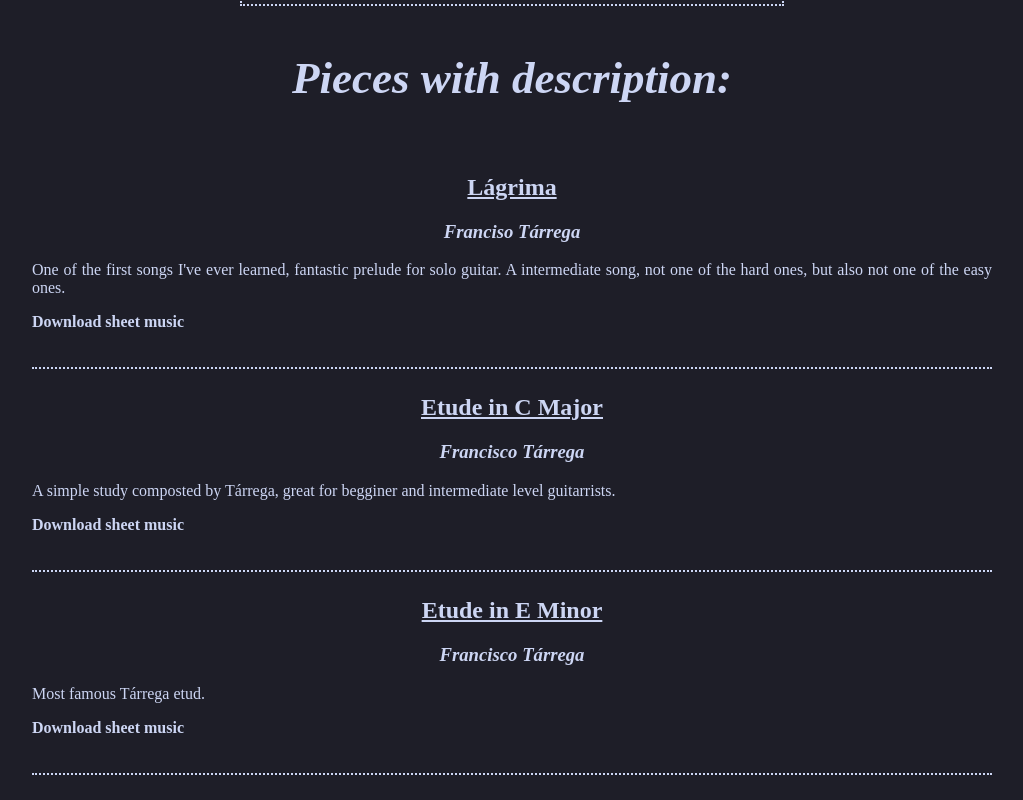
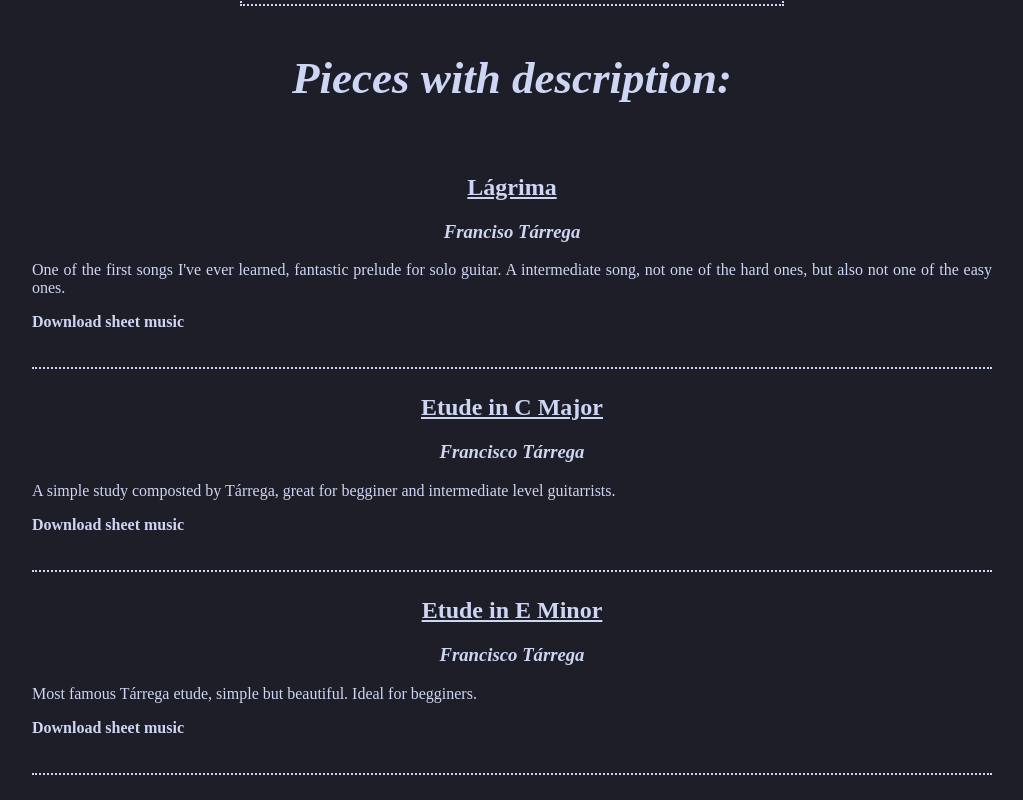
Before and after one commit to pchagas72/personal_website, a React (Vite) app: page /repertoir in a window 1280 px wide. Shown: the part 1209-2009 px from the top of the page, without its empty margins (128-1151 px from the left). Built offline with nearby package versions, Linux system fonts and the light colour scheme.

Commit message:
Fixed some glitch in pieces.json, added repertoir redirect button in homepage, and updated README

```diff
--- a/src/markdown/repertoir/pieces.json
+++ b/src/markdown/repertoir/pieces.json
@@ -1 +1 @@
-[["Lágrima\n","Franciso Tárrega\n","One of the first songs I've ever learned, fantastic prelude for solo guitar. A intermediate song, not one of the hard ones, but also not one of the easy ones.\n","https://drive.google.com/file/d/1HECs38Pwehu6nM5JeNsMfLBvp0fpYPmT/view?usp=sharing\n"],["Etude in C Major\n","Francisco Tárrega\n","A simple study composted by Tárrega, great for begginer and intermediate level guitarrists.\n","https://drive.google.com/file/d/1uIcnvonsx89ZHyeBAjes-hiVTfx4sLq0/view?usp=sharing\n"],["Etude in E Minor\n","Francisco Tárrega\n","Most famous Tárrega etud.\n","https://drive.google.com/file/d/1RdaUlE1H89McyyIbf0CsCFPYm-ThwiuN/view?usp=sharing\n"]]
+[["Lágrima\n","Franciso Tárrega\n","One of the first songs I've ever learned, fantastic prelude for solo guitar. A intermediate song, not one of the hard ones, but also not one of the easy ones.\n","https://drive.google.com/file/d/1HECs38Pwehu6nM5JeNsMfLBvp0fpYPmT/view?usp=sharing\n"],["Etude in C Major\n","Francisco Tárrega\n","A simple study composted by Tárrega, great for begginer and intermediate level guitarrists.\n","https://drive.google.com/file/d/1uIcnvonsx89ZHyeBAjes-hiVTfx4sLq0/view?usp=sharing\n"],["Etude in E Minor\n","Francisco Tárrega\n","Most famous Tárrega etude, simple but beautiful. Ideal for begginers.\n","https://drive.google.com/file/d/1RdaUlE1H89McyyIbf0CsCFPYm-ThwiuN/view?usp=sharing\n"]]
--- a/src/routes/Home.tsx
+++ b/src/routes/Home.tsx
@@ -20,6 +20,7 @@ function App() {
             <CM content={projectsMd}/>
             <Link to={"/blog"}><h1 className='link_button'>My Blog</h1></Link>
             <Link to={"/bookshelf"}><h1 className='link_button'>My Bookshelf</h1></Link>
+            <Link to={"/repertoir"}><h1 className='link_button'>My Repertoir</h1></Link>
             <CM content={footerMd}/>
    </>
   )
```
Also changed, not shown: 1 other file (tests, documents, lock files or other folders).
